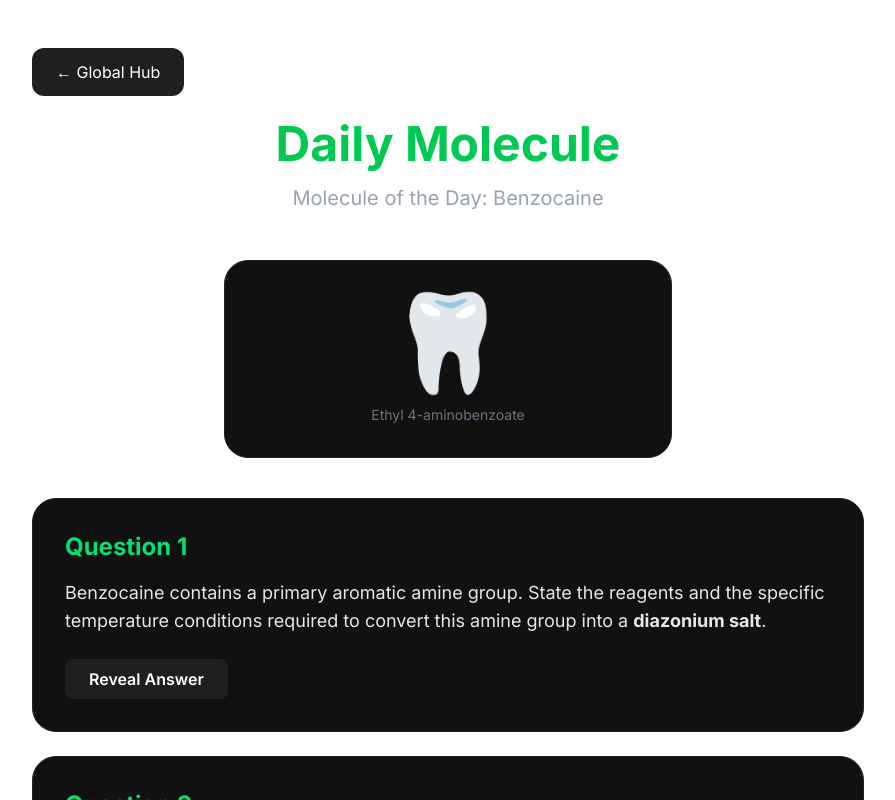
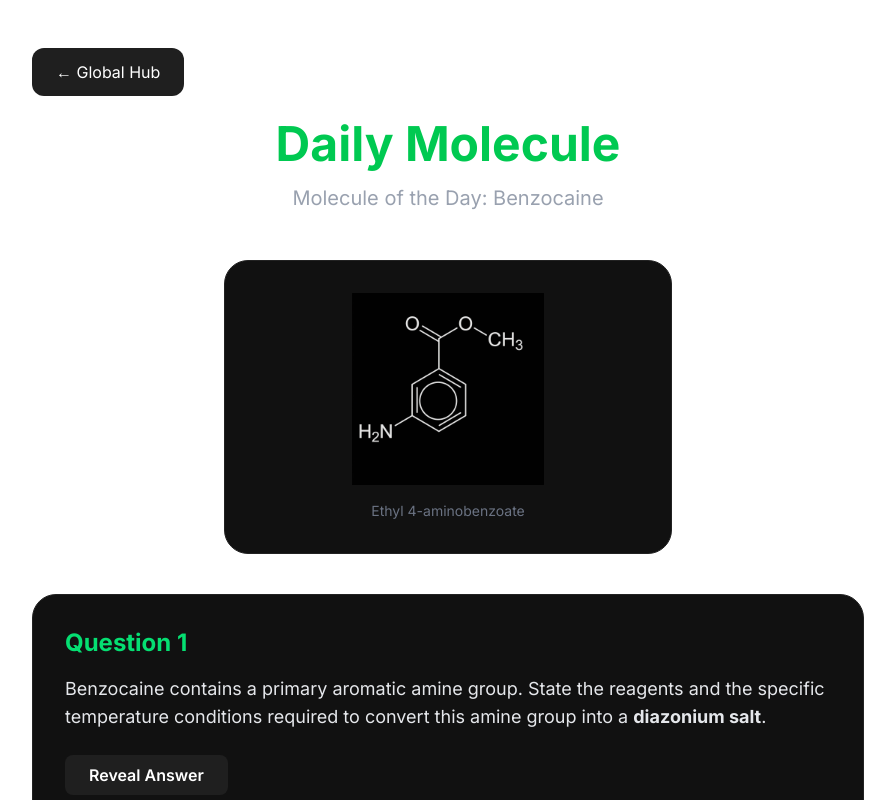
Before and after one commit to Hritik9220/Chemistryhub, a Next.js app: page /daily-molecule in a window 1280 px wide. Shown: the top 800 px of the page, without its empty margins (192-1087 px from the left). Built offline with nearby package versions, Linux system fonts and the light colour scheme.

Commit message:
Refine Benzocaine page with structure image and updated questions

```diff
--- a/src/app/daily-molecule/page.tsx
+++ b/src/app/daily-molecule/page.tsx
@@ -28,8 +28,12 @@ export default function DailyMolecule() {
 
       <div className="flex justify-center mb-10">
         <div className="bg-[#111] border border-[#222] p-8 rounded-3xl w-full max-w-md flex flex-col justify-center items-center">
-          <div className="text-8xl mb-4">🦷</div>
-          <p className="text-gray-500 text-sm">Ethyl 4-aminobenzoate</p>
+          <img
+            src="/benzocaine.png"
+            alt="Benzocaine structure"
+            className="max-h-48 invert opacity-90"
+          />
+          <p className="text-gray-500 text-sm mt-4">Ethyl 4-aminobenzoate</p>
         </div>
       </div>
 
@@ -59,7 +63,7 @@ export default function DailyMolecule() {
         <div className="bg-[#111] border border-[#222] rounded-3xl p-8">
           <h3 className="text-2xl font-bold mb-4 text-green-400">Question 2</h3>
           <p className="text-lg text-gray-200 mb-6">
-            The diazonium salt formed in Question 1 can be reacted with phenol to form a brightly coloured <strong>azo dye</strong>. Name the reagents and conditions required for this coupling reaction, and describe the visual change.
+            The diazonium salt formed in Question 1 can be reacted with phenol to form a brightly coloured <strong>azo dye</strong>. Name the reagents and conditions required for this coupling reaction, and state the term used to describe the part of a molecule responsible for its colour.
           </p>
           <button
             onClick={() => toggleAnswer('q2')}
@@ -72,7 +76,7 @@ export default function DailyMolecule() {
             <div className="mt-6 p-6 bg-[#1a1a1a] border border-[#333] rounded-xl">
               <p className="text-gray-300 mb-2"><strong>Reagents:</strong> Phenol dissolved in <strong>aqueous sodium hydroxide</strong> (alkaline conditions).</p>
               <p className="text-gray-300 mb-4"><strong>Conditions:</strong> The mixture must be kept <strong>cold</strong>.</p>
-              <p className="text-gray-300"><strong>Visual Change:</strong> A yellow, orange, or red precipitate (the azo dye) forms. This reaction is an example of <em>electrophilic substitution</em>.</p>
+              <p className="text-gray-300"><strong>Term:</strong> The part of the compound responsible for the colour is called the <strong>chromophore</strong>.</p>
             </div>
           )}
         </div>
@@ -81,7 +85,7 @@ export default function DailyMolecule() {
         <div className="bg-[#111] border border-[#222] rounded-3xl p-8">
           <h3 className="text-2xl font-bold mb-4 text-green-400">Question 3</h3>
           <p className="text-lg text-gray-200 mb-6">
-            Benzocaine can be synthesized from <strong>4-ethylphenylamine</strong> in a multi-step process. Outline the steps required, identifying the reagents for the oxidation of the side-chain and explaining why the amine group must be protected first.
+            Benzocaine can be synthesized from <strong>4-ethylphenylamine</strong> in a multi-step process. Identify the reagents required for the oxidation of the ethyl side-chain and the final esterification step.
           </p>
           <button
             onClick={() => toggleAnswer('q3')}
@@ -94,13 +98,10 @@ export default function DailyMolecule() {
             <div className="mt-6 p-6 bg-[#1a1a1a] border border-[#333] rounded-xl">
               <ol className="list-decimal list-inside text-gray-400 space-y-4">
                 <li>
-                  <strong className="text-gray-200">Protection:</strong> React 4-ethylphenylamine with ethanoyl chloride to form an amide. This <strong>protects</strong> the sensitive amine group from being oxidized in the next step.
+                  <strong className="text-gray-200">Oxidation:</strong> Heat the compound with <strong>alkaline potassium manganate(VII)</strong> (KMnO₄), followed by acidification. This oxidizes the ethyl side-chain into a carboxylic acid group.
                 </li>
                 <li>
-                  <strong className="text-gray-200">Oxidation:</strong> Heat the product with <strong>alkaline potassium manganate(VII)</strong> (KMnO₄), followed by acidification. This oxidizes the ethyl side-chain into a carboxylic acid group.
-                </li>
-                <li>
-                  <strong className="text-gray-200">Esterification & Deprotection:</strong> Heat the resulting acid under reflux with <strong>ethanol</strong> and <strong>concentrated sulfuric acid</strong>. This hydrolyses the amide back to an amine while simultaneously esterifying the carboxylic acid to form benzocaine.
+                  <strong className="text-gray-200">Esterification:</strong> Heat the resulting acid under reflux with <strong>ethanol</strong> and <strong>concentrated sulfuric acid</strong> catalyst to form benzocaine.
                 </li>
               </ol>
             </div>
```
Also changed, not shown: public/benzocaine.png (added).
